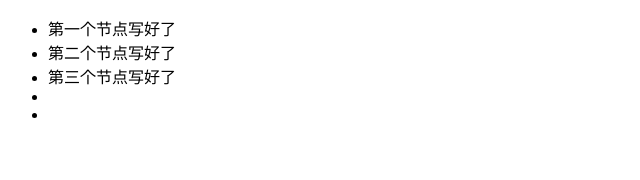
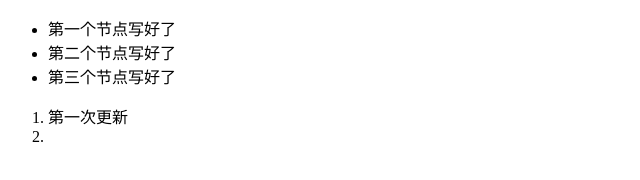
Before and after one commit to lwy2022/lwy, a plain HTML site: page index.html in a window 1280 px wide. Shown: the whole page, without its empty margins (0-640 px from the left). Drawn offline with Linux system fonts and the light colour scheme.

Commit message:
renewal-first

```diff
--- a/index.html
+++ b/index.html
@@ -12,9 +12,11 @@
     <li>第一个节点写好了</li>
     <li>第二个节点写好了</li>
     <li>第三个节点写好了</li>
+  </ul>
+  <ol>
+    <li>第一次更新</li>
     <li></li>
-    <li></li>
-  </ul>
+  </ol>
 </body>
 
 </html>
```
